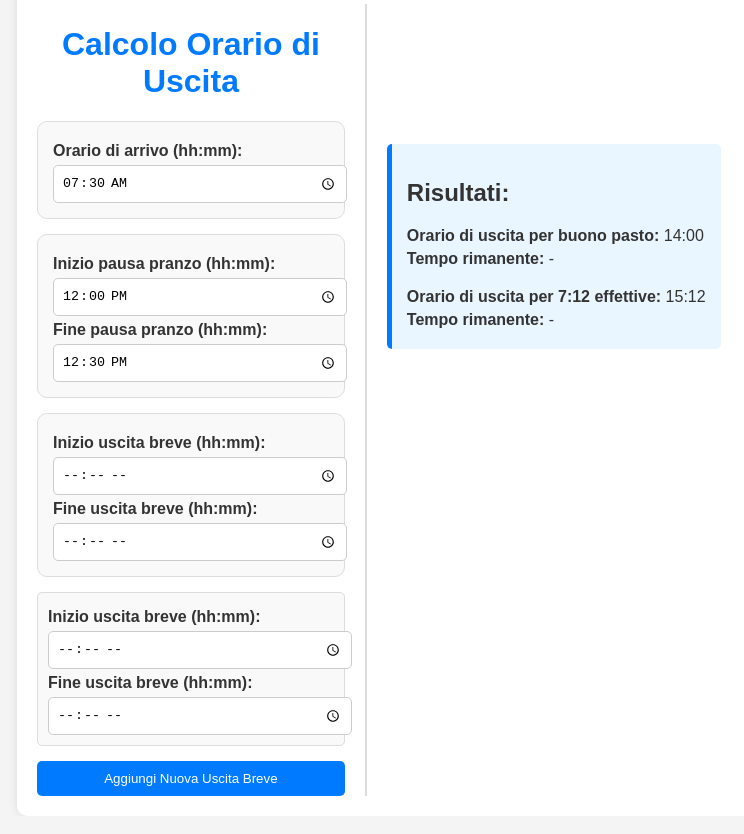
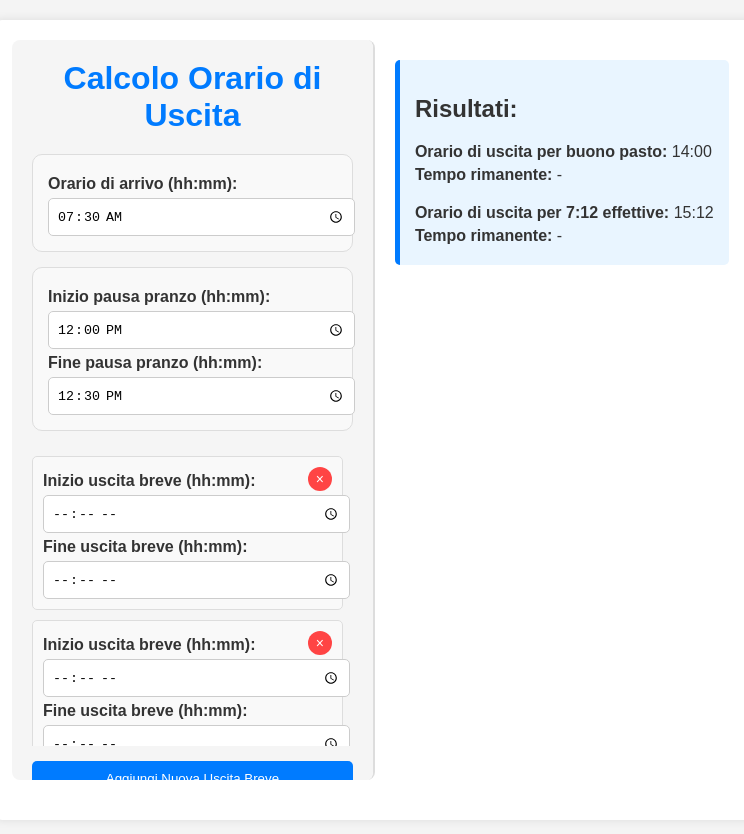
Before and after one commit to logu70/orario-lavoro, a plain HTML site: page orario-lavoro.html in a window 1280 px wide. Both pictures are taken after a click on the button "Aggiungi Nuova Uscita Breve". Shown: the whole page, without its empty margins (228-972 px from the left). Drawn offline with Linux system fonts and the light colour scheme.

Commit message:
Add files via upload

```diff
--- a/orario-lavoro.html
+++ b/orario-lavoro.html
@@ -4,90 +4,7 @@
     <meta charset="UTF-8">
     <meta name="viewport" content="width=device-width, initial-scale=1.0">
     <title>Calcolo Orario di Uscita</title>
-    <style>
-        body {
-            font-family: 'Arial', sans-serif;
-            background-color: #f4f4f4;
-            color: #333;
-            margin: 0;
-            padding: 0;
-            display: flex;
-            justify-content: center;
-            align-items: center;
-            height: 100vh;
-        }
-        .container {
-            display: flex;
-            background: #fff;
-            padding: 20px;
-            border-radius: 10px;
-            box-shadow: 0 0 10px rgba(0, 0, 0, 0.1);
-            width: 90%;
-            max-width: 750px;
-        }
-        .form-container {
-            flex: 1;
-            padding-right: 20px;
-            border-right: 2px solid #ddd;
-        }
-        .result-container {
-            flex: 1.3;
-            padding-left: 20px;
-            display: flex;
-            align-items: flex-start;
-            margin-top: 120px;
-        }
-        h1 {
-            text-align: center;
-            color: #007bff;
-        }
-        .input-group {
-            margin-bottom: 15px;
-            padding: 15px;
-            border-radius: 10px;
-            background-color: #f9f9f9;
-            border: 1px solid #ddd;
-        }
-        label {
-            font-weight: bold;
-            margin-top: 5px;
-            display: block;
-        }
-        input {
-            width: 100%;
-            padding: 8px;
-            margin-top: 5px;
-            border: 1px solid #ccc;
-            border-radius: 5px;
-        }
-        .result {
-            margin-top: 20px;
-            padding: 15px;
-            border-radius: 5px;
-            background: #e9f5ff;
-            border-left: 5px solid #007bff;
-            text-align: left;
-        }
-        .result p {
-            margin: 5px 0;
-        }
-        .group-spacing {
-            margin-bottom: 20px;
-        }
-        .add-break-btn {
-            margin-top: 15px;
-            padding: 10px;
-            background-color: #007bff;
-            color: white;
-            border: none;
-            border-radius: 5px;
-            cursor: pointer;
-            width: 100%;
-        }
-        .add-break-btn:hover {
-            background-color: #0056b3;
-        }
-    </style>
+    <link rel="stylesheet" href="styles.css">
 </head>
 <body>
     <div class="container">
@@ -105,7 +22,8 @@
                     <input type="time" id="lunchEndTime" value="12:30">
                 </div>
 				<div id="breaks-wrapper">
-					<div id="breaksContainer" class="input-group">
+					<div id="breaksContainer" class="break-container">
+						<button type="button" class="delete-break" onclick="deleteBreak(this)">×</button>
 						<label>Inizio uscita breve (hh:mm):</label>
 						<input type="time" class="shortBreakStartTime">
 						<label>Fine uscita breve (hh:mm):</label>
@@ -130,66 +48,6 @@
             </div>
         </div>
     </div>
-<script>
-        document.addEventListener('DOMContentLoaded', () => {
-            calculateExitTimes();
-            document.querySelectorAll('#workTimeForm input').forEach(input => {
-                input.addEventListener('input', calculateExitTimes);
-            });
-        });
-
-        function parseTime(timeStr) {
-            if (!timeStr) return null;
-            const [hours, minutes] = timeStr.split(':').map(Number);
-            return hours * 60 + minutes;
-        }
-
-        function formatTime(minutes) {
-            const hours = Math.floor(minutes / 60);
-            const mins = minutes % 60;
-            return `${hours.toString().padStart(2, '0')}:${mins.toString().padStart(2, '0')}`;
-        }
-
-        function calculateExitTimes() {
-            const arrivalTime = parseTime(document.getElementById('arrivalTime').value);
-            if (arrivalTime === null) return;
-
-            const lunchStartTime = parseTime(document.getElementById('lunchStartTime').value);
-            const lunchEndTime = parseTime(document.getElementById('lunchEndTime').value);
-            let lunchDuration = (lunchStartTime !== null && lunchEndTime !== null) ? (lunchEndTime - lunchStartTime) : 30;
-
-            let totalBreaksDuration = lunchDuration;
-            document.querySelectorAll('.shortBreakStartTime').forEach((start, index) => {
-                const end = document.querySelectorAll('.shortBreakEndTime')[index];
-                if (start.value && end.value) {
-                    totalBreaksDuration += parseTime(end.value) - parseTime(start.value);
-                }
-            });
-
-            const mealVoucherExitTime = arrivalTime + 6 * 60 + totalBreaksDuration;
-            const sevenTwelveExitTime = arrivalTime + 7 * 60 + 12 + totalBreaksDuration;
-
-            document.getElementById('mealVoucherTime').innerText = formatTime(mealVoucherExitTime);
-            document.getElementById('sevenHoursTwelveMinutesTime').innerText = formatTime(sevenTwelveExitTime);
-        }
-            function addBreak() {
-            const breaksContainer = document.getElementById('breaks-wrapper');
-            const newBreak = document.createElement('div');
-
-            newBreak.innerHTML = `
-                <label>Inizio uscita breve (hh:mm):</label>
-                <input type="time" class="shortBreakStartTime">
-                <label>Fine uscita breve (hh:mm):</label>
-                <input type="time" class="shortBreakEndTime">
-            `;
-            breaksContainer.appendChild(newBreak);
-            newBreak.style.marginTop = '10px';
-            newBreak.style.padding = '10px';
-            newBreak.style.border = '1px solid #ddd';
-            newBreak.style.borderRadius = '5px';
-            newBreak.style.backgroundColor = '#f9f9f9';
-            newBreak.querySelectorAll('input').forEach(input => input.addEventListener('input', calculateExitTimes));
-        }
-    </script>
+    <script src="script.js"></script>
 </body>
 </html>
--- /dev/null
+++ b/script.js
@@ -0,0 +1,62 @@
+document.addEventListener('DOMContentLoaded', () => {
+    calculateExitTimes();
+    document.querySelectorAll('#workTimeForm input').forEach(input => {
+        input.addEventListener('input', calculateExitTimes);
+    });
+});
+
+function parseTime(timeStr) {
+    if (!timeStr) return null;
+    const [hours, minutes] = timeStr.split(':').map(Number);
+    return hours * 60 + minutes;
+}
+
+function formatTime(minutes) {
+    const hours = Math.floor(minutes / 60);
+    const mins = minutes % 60;
+    return `${hours.toString().padStart(2, '0')}:${mins.toString().padStart(2, '0')}`;
+}
+
+function calculateExitTimes() {
+    const arrivalTime = parseTime(document.getElementById('arrivalTime').value);
+    if (arrivalTime === null) return;
+
+    const lunchStartTime = parseTime(document.getElementById('lunchStartTime').value);
+    const lunchEndTime = parseTime(document.getElementById('lunchEndTime').value);
+    let lunchDuration = (lunchStartTime !== null && lunchEndTime !== null) ? (lunchEndTime - lunchStartTime) : 30;
+
+    let totalBreaksDuration = lunchDuration;
+    document.querySelectorAll('.shortBreakStartTime').forEach((start, index) => {
+        const end = document.querySelectorAll('.shortBreakEndTime')[index];
+        if (start.value && end.value) {
+            totalBreaksDuration += parseTime(end.value) - parseTime(start.value);
+        }
+    });
+
+    const mealVoucherExitTime = arrivalTime + 6 * 60 + totalBreaksDuration;
+    const sevenTwelveExitTime = arrivalTime + 7 * 60 + 12 + totalBreaksDuration;
+
+    document.getElementById('mealVoucherTime').innerText = formatTime(mealVoucherExitTime);
+    document.getElementById('sevenHoursTwelveMinutesTime').innerText = formatTime(sevenTwelveExitTime);
+}
+
+function deleteBreak(element) {
+    element.parentElement.remove();
+    calculateExitTimes();
+}
+
+function addBreak() {
+    const breaksContainer = document.getElementById('breaks-wrapper');
+    const newBreak = document.createElement('div');
+    newBreak.className = 'break-container';
+
+    newBreak.innerHTML = `
+        <button type="button" class="delete-break" onclick="deleteBreak(this)">×</button>
+        <label>Inizio uscita breve (hh:mm):</label>
+        <input type="time" class="shortBreakStartTime">
+        <label>Fine uscita breve (hh:mm):</label>
+        <input type="time" class="shortBreakEndTime">
+    `;
+    breaksContainer.appendChild(newBreak);
+    newBreak.querySelectorAll('input').forEach(input => input.addEventListener('input', calculateExitTimes));
+}
--- /dev/null
+++ b/styles.css
@@ -0,0 +1,133 @@
+body {
+    font-family: 'Arial', sans-serif;
+    background-color: #f4f4f4;
+    color: #333;
+    margin: 0;
+    padding: 20px 0;
+    display: flex;
+    justify-content: center;
+    align-items: center;
+    height: 100vh;
+    min-height: unset;
+    overflow-y: auto;
+}
+.container {
+    display: flex;
+    background: #fff;
+    padding: 20px;
+    border-radius: 10px;
+    box-shadow: 0 0 10px rgba(0, 0, 0, 0.1);
+    width: 90%;
+    max-width: 750px;
+    max-width: 800px;
+    margin: 0 auto;
+    height: auto;
+    min-height: 0;
+    max-height: calc(100vh - 40px);
+    overflow-y: auto;
+}
+.form-container {
+    flex: 1;
+    padding-right: 20px;
+    border-right: 2px solid #ddd;
+    background-color: #f5f5f5;
+    padding: 20px;
+    border-radius: 8px;
+    margin-bottom: 20px;
+    max-height: calc(100vh - 80px);
+    overflow-y: auto;
+}
+.result-container {
+    flex: 1.3;
+    padding-left: 20px;
+    display: flex;
+    align-items: flex-start;
+    margin-top: 0;
+}
+h1 {
+    text-align: center;
+    color: #007bff;
+    margin: 0 0 20px 0;
+}
+.input-group {
+    margin-bottom: 15px;
+    padding: 15px;
+    border-radius: 10px;
+    background-color: #f9f9f9;
+    border: 1px solid #ddd;
+}
+label {
+    font-weight: bold;
+    margin-top: 5px;
+    display: block;
+}
+input {
+    width: 100%;
+    padding: 8px;
+    margin-top: 5px;
+    border: 1px solid #ccc;
+    border-radius: 5px;
+}
+.result {
+    margin-top: 20px;
+    padding: 15px;
+    border-radius: 5px;
+    background: #e9f5ff;
+    border-left: 5px solid #007bff;
+    text-align: left;
+}
+.result p {
+    margin: 5px 0;
+}
+.group-spacing {
+    margin-bottom: 20px;
+}
+.add-break-btn {
+    margin-top: 15px;
+    padding: 10px;
+    background-color: #007bff;
+    color: white;
+    border: none;
+    border-radius: 5px;
+    cursor: pointer;
+    width: 100%;
+}
+.add-break-btn:hover {
+    background-color: #0056b3;
+}
+
+#breaks-wrapper {
+    max-height: 300px;
+    overflow-y: auto;
+    padding-right: 10px;
+}
+
+.delete-break {
+    position: absolute;
+    right: 10px;
+    top: 10px;
+    background: #ff4444;
+    color: white;
+    border: none;
+    border-radius: 50%;
+    width: 24px;
+    height: 24px;
+    cursor: pointer;
+    display: flex;
+    align-items: center;
+    justify-content: center;
+    font-size: 14px;
+}
+
+.delete-break:hover {
+    background: #cc0000;
+}
+
+.break-container {
+    position: relative;
+    margin-top: 10px;
+    padding: 10px;
+    border: 1px solid #ddd;
+    border-radius: 5px;
+    background-color: #f9f9f9;
+}
```
